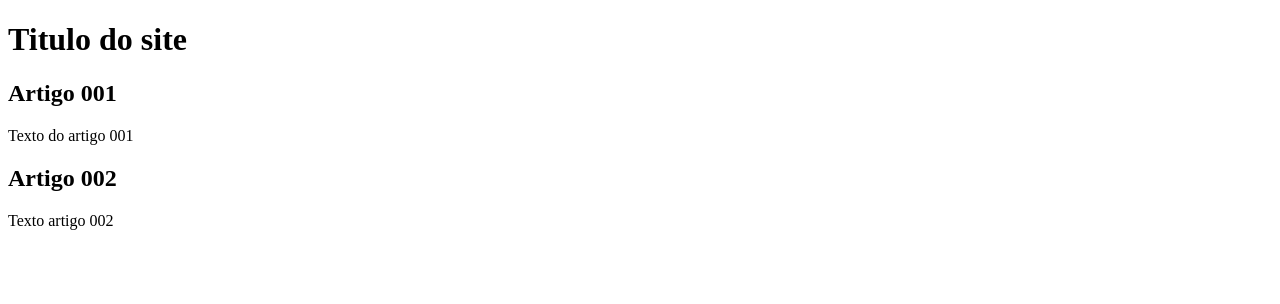
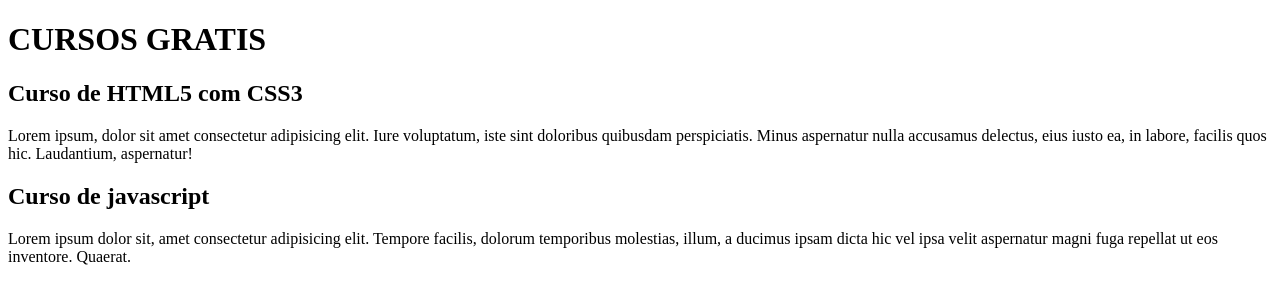
Before and after one commit to antoniojsm/projeto-site, a plain HTML site: page projeto-site/index.html in a window 1280 px wide. Drawn offline with Linux system fonts and the light colour scheme.

Commit message:
comecei a escrever o conteudo

```diff
--- a/projeto-site/index.html
+++ b/projeto-site/index.html
@@ -8,15 +8,15 @@
 <body>
     <main>
         <header>
-            <h1>Titulo do site</h1>
+            <h1>CURSOS GRATIS</h1>
         </header>
         <article>
-            <h2>Artigo 001</h2>
-            <p>Texto do artigo 001</p>
+            <h2>Curso de HTML5 com CSS3</h2>
+            <p>Lorem ipsum, dolor sit amet consectetur adipisicing elit. Iure voluptatum, iste sint doloribus quibusdam perspiciatis. Minus aspernatur nulla accusamus delectus, eius iusto ea, in labore, facilis quos hic. Laudantium, aspernatur!</p>
         </article>
         <article>
-            <h2> Artigo 002</h2>
-            <p>Texto artigo 002</p>
+            <h2>Curso de javascript</h2>
+            <p>Lorem ipsum dolor sit, amet consectetur adipisicing elit. Tempore facilis, dolorum temporibus molestias, illum, a ducimus ipsam dicta hic vel ipsa velit aspernatur magni fuga repellat ut eos inventore. Quaerat.</p>
         </article>
     </main>
 </body>
```
